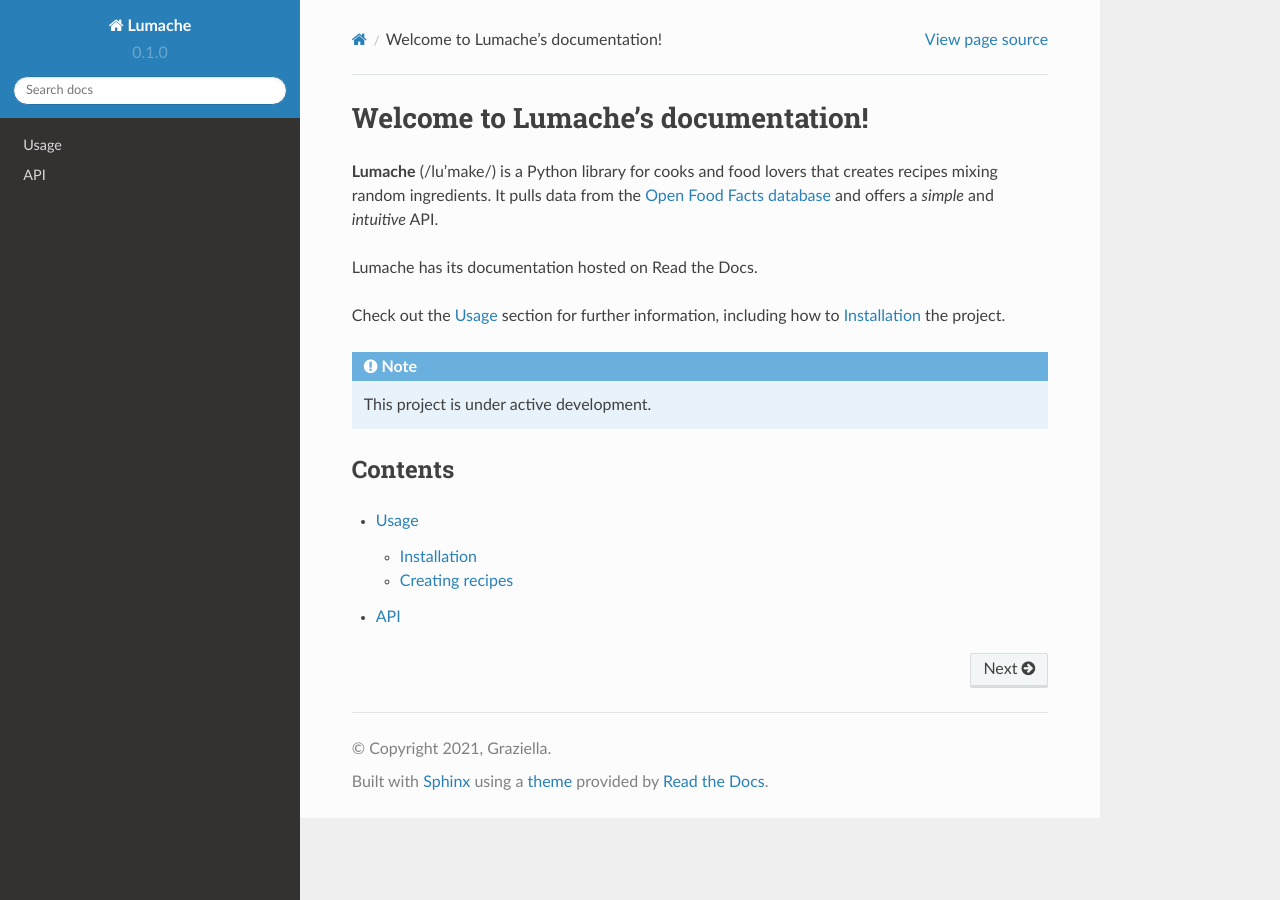
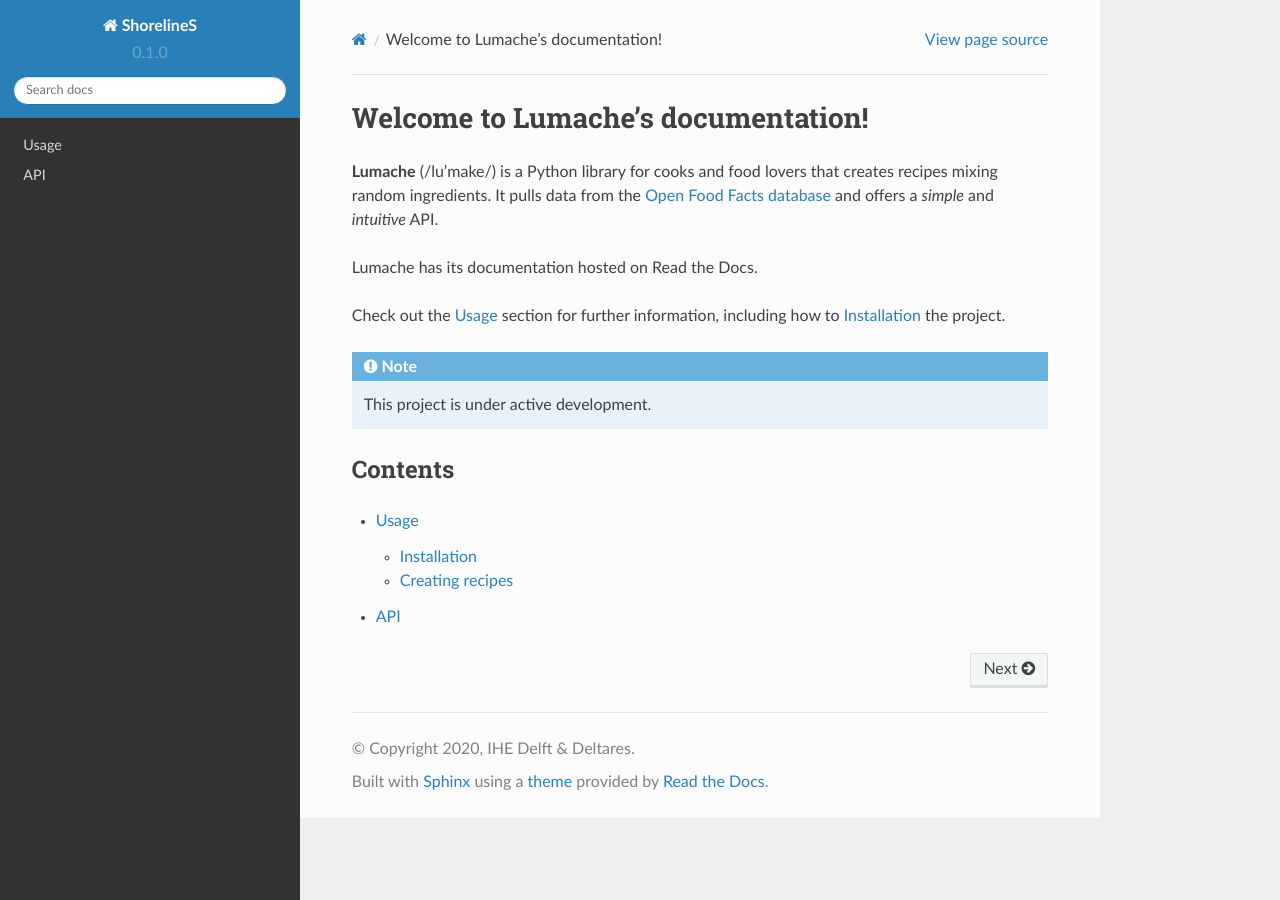
Before and after one commit to D-ShorelineS/ShorelineS, a Sphinx documentation site: the page built from docs/source/index.rst, in a window 1280 px wide. Built offline with Sphinx 7.4.7 and the Read the Docs theme 2.0.0, drawn with Linux system fonts in a browser that asks for light colours.

Commit message:
Update conf.py

```diff
--- a/docs/source/conf.py
+++ b/docs/source/conf.py
@@ -2,9 +2,9 @@
 
 # -- Project information
 
-project = 'Lumache'
-copyright = '2021, Graziella'
-author = 'Graziella'
+project = 'ShorelineS'
+copyright = '2020, IHE Delft & Deltares'
+author = 'Mostafa Saleh'
 
 release = '0.1'
 version = '0.1.0'
```
